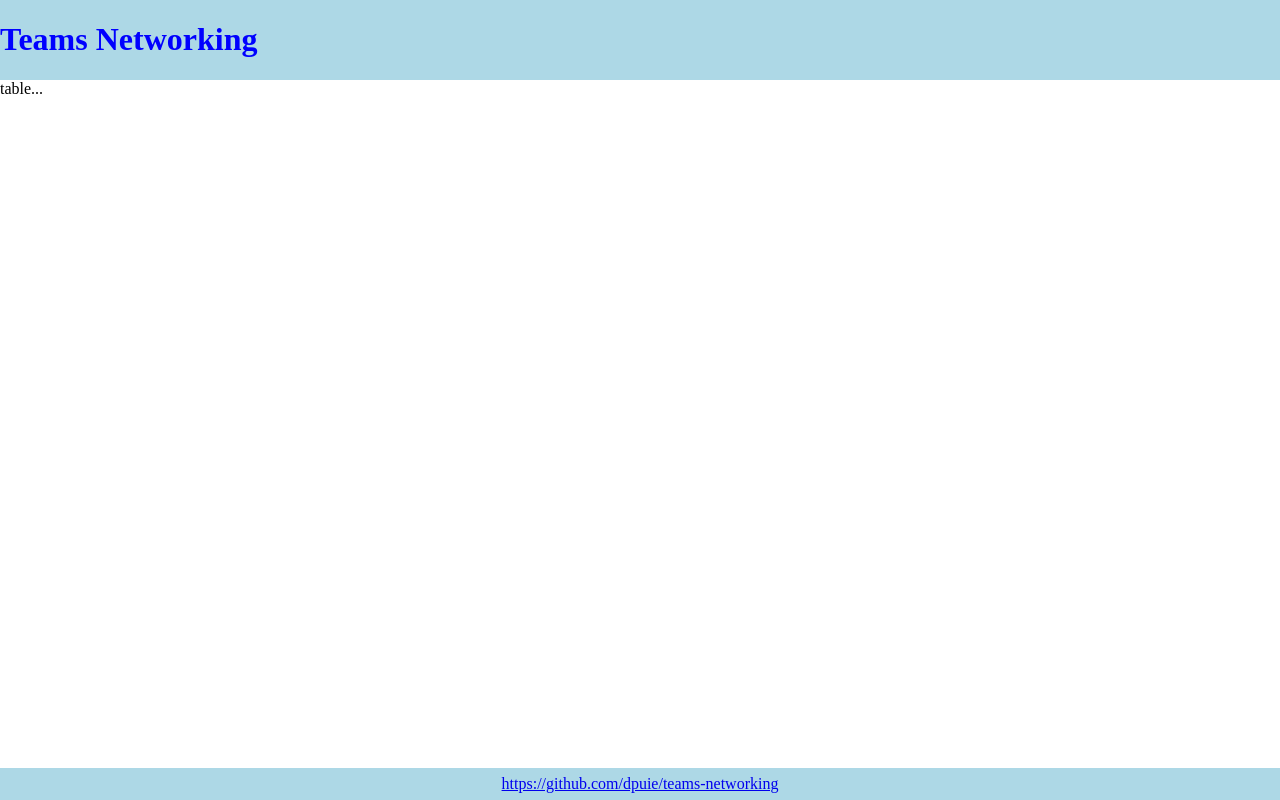
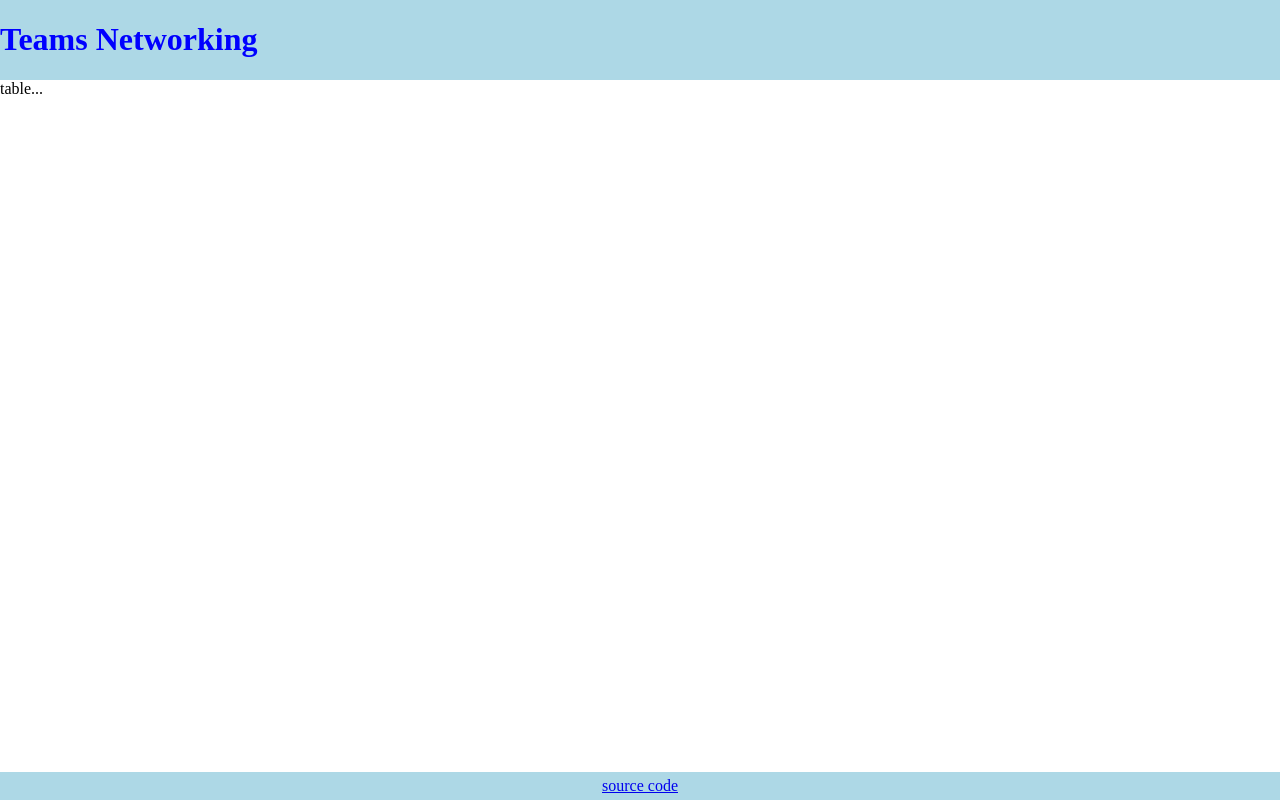
Before and after one commit to dpuie/teams-networking, a website built with webpack: page src/index.html in a window 1280 px wide. Built offline with nearby package versions, Linux system fonts and the light colour scheme.

Commit message:
modified index and styles

```diff
--- a/src/index.html
+++ b/src/index.html
@@ -11,7 +11,7 @@
     </header>
     <section>table...</section>
     <footer>
-      <a href="http://">https://github.com/dpuie/teams-networking</a>
+      <a href="https://github.com/dpuie/teams-networking" target="_blank"> source code</a>
     </footer>
   </body>
 </html>
--- a/src/style.css
+++ b/src/style.css
@@ -21,6 +21,6 @@
 }
 footer {
   background-color: lightblue;
-  padding: 7px;
+  padding: 5px;
   text-align: center;
 }
```
